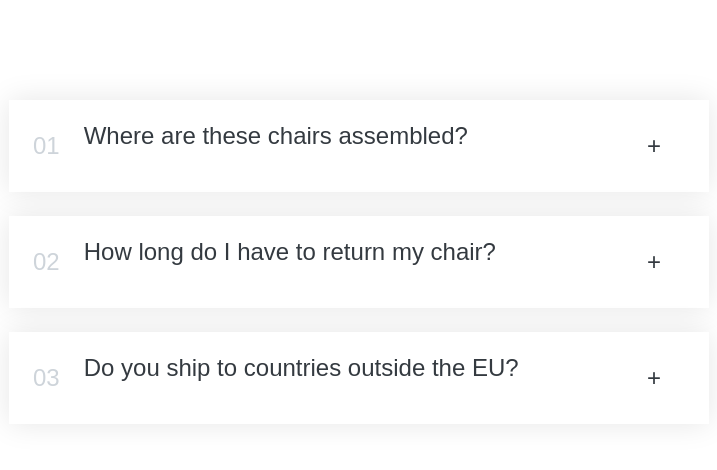
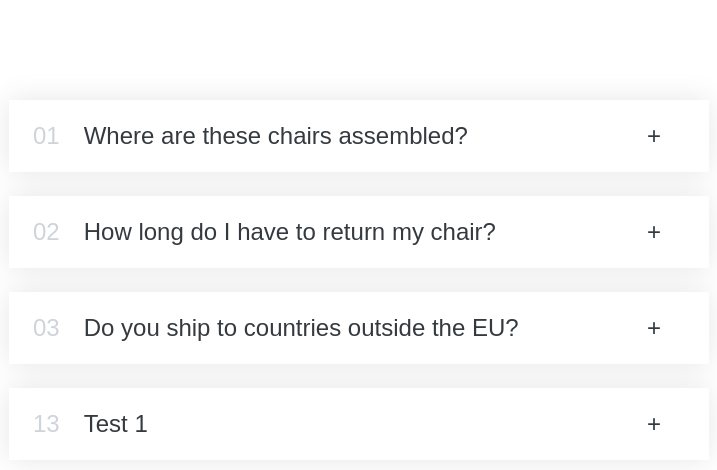
Before and after one commit to rehmeee/React-practice-projects, a React (Create React App) app in the folder simple-accordin-app/: page / in a window 1280 px wide. Shown: the top 470 px of the page, without its empty margins (281-998 px from the left). Built offline with nearby package versions, Linux system fonts and the light colour scheme.

Commit message:
Modified via Children props

```diff
--- a/simple-accordin-app/src/App.js
+++ b/simple-accordin-app/src/App.js
@@ -24,18 +24,49 @@ function App() {
   }
   // this is just for a key to reduce the error given by the react
   return (
-
+    // now this is the simple way to pass the data to the children
+    // ****** you can uncommit to check the changes
+    // ### remember to add the html segement
+    // <div className="accordion">
+    //   {faqs.map((question, i) => (
+    //     <Item
+    //       curOpen={curOpen}
+    //       onClick={handleCurrentOpen}
+    //       title={question.title}
+    //       text={question.text}
+    //       key={i}
+    //       itemNo={i}
+    //     />
+    //   ))}
+    // </div>
+    // here we are going to pass the data to the children components through the children props so
     <div className="accordion">
       {faqs.map((question, i) => (
         <Item
           curOpen={curOpen}
           onClick={handleCurrentOpen}
           title={question.title}
-          text={question.text}
           key={i}
           itemNo={i}
-        />
+        >
+          {question.text}
+        </Item>
       ))}
+      {/* // so here i like to create a new question by children props */}
+      <Item
+        curOpen={curOpen}
+        onClick={handleCurrentOpen}
+        title="Test 1"
+        key="test 1"
+        itemNo={12}
+      >
+       <p>Test 1</p>
+       <ul>
+        <li>Rehman ali</li>
+        <li>Usman </li>
+        <li>Maan</li>
+       </ul>
+      </Item>
     </div>
   );
 }
--- a/simple-accordin-app/src/components/Item.js
+++ b/simple-accordin-app/src/components/Item.js
@@ -1,19 +1,20 @@
 
-function Item({title, text, itemNo,curOpen,onClick}) {
+function Item({title, children, itemNo,curOpen,onClick}) {
   // now we lift the state above to just show the one item at at a time so we dont need of this state
     //const [showAnswer, setshowAnswer] = useState(false);
+    console.log(children);
     function handleClick(){
       onClick(itemNo);
     }
     //console.log("the item no is " + itemNo);
     const isOpen = itemNo === curOpen;
-    console.log("currently open is "+curOpen);
+    // console.log("currently open is "+curOpen);
   return (
     <ul className = "item" onClick={handleClick}>
 
         <li className='number'>{itemNo > 9 ? itemNo +1 : `0${itemNo +1}`}</li>
-      <li className="title">{title}
-      <p className='text'>{isOpen? `${text}` : ""}</p></li>
+      <li className={`title ${isOpen ? "open " : ""}`}>{title}
+      {isOpen && <p className="text">{children}</p>}</li>
       <li className='icon'>{isOpen ? "-" : "+"}</li>
 
     </ul>
--- a/simple-accordin-app/src/index.css
+++ b/simple-accordin-app/src/index.css
@@ -62,6 +62,9 @@ ul {
 .text{
   font-size: medium;
 }
+.open{
+  color: green;
+}
 /*
 .content-box ul {
   color: #868e96;
```
